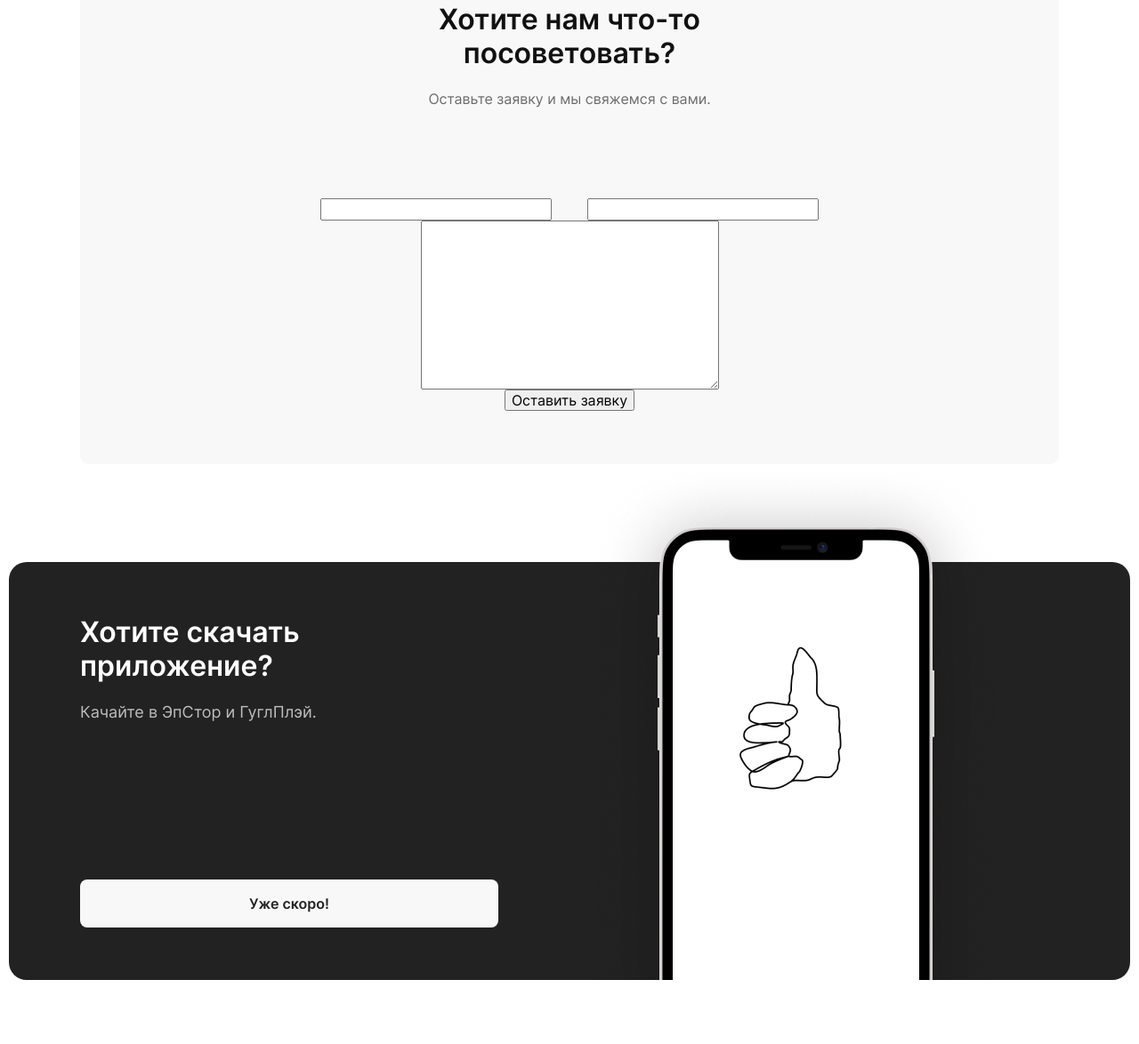
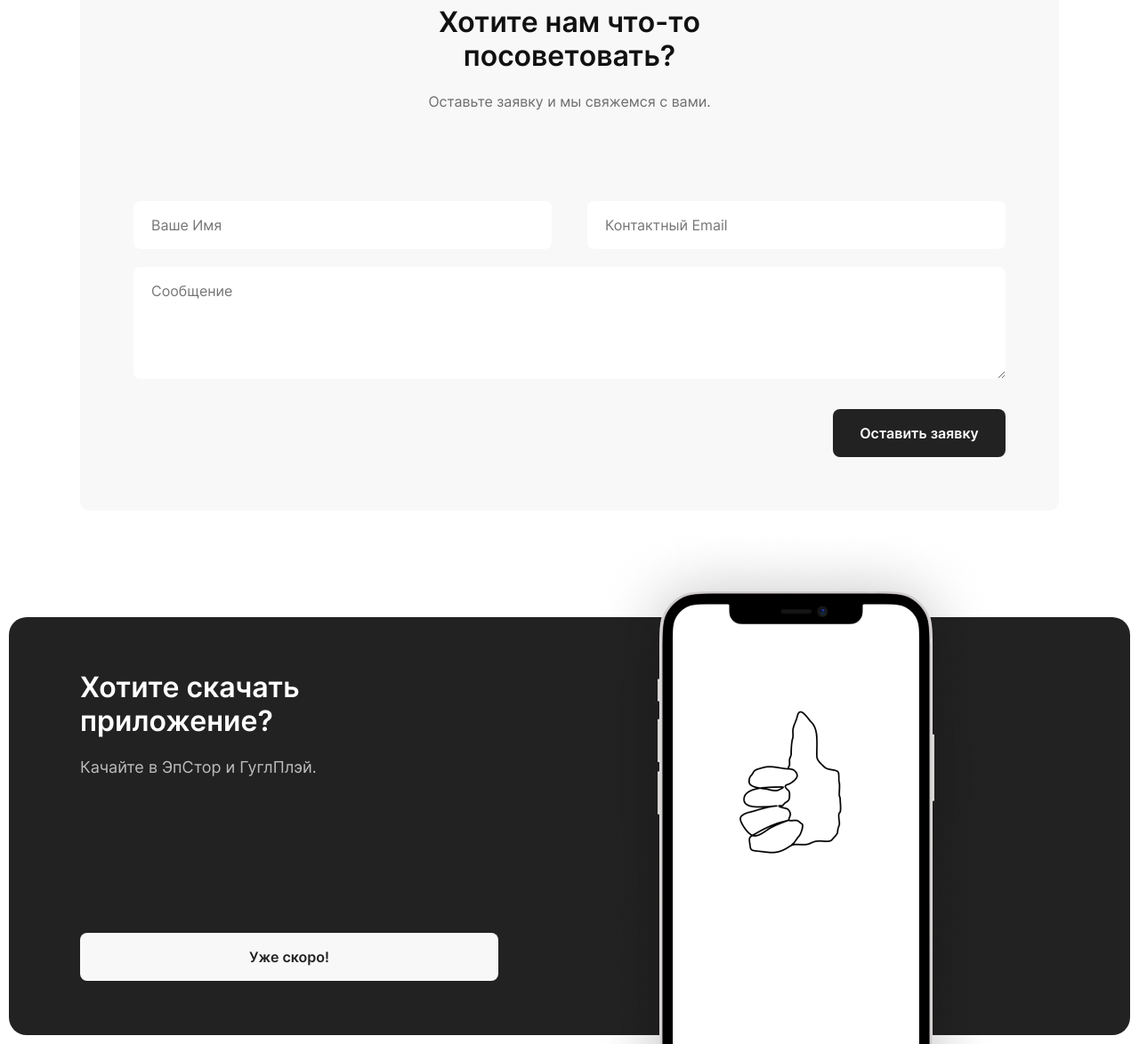
Before and after one commit to fedbka/youCanDraw, a plain HTML site: page src/index.html in a window 1280 px wide. Shown: the part 3254-4428 px from the top of the page at 89% size. Before the commit the page ends 4366 px from the top, so only its background shows below. Drawn offline with Linux system fonts and the light colour scheme.

Commit message:
feature: add final form layout and sections footer pixelPerfect

```diff
--- a/src/index.html
+++ b/src/index.html
@@ -48,7 +48,6 @@
                 <li class="images__item"><img src="./images/face-on-mobile-third.png"
                         alt="Каляка-маляка лица на экране смартфона">
                 </li>
-
             </ul>
             <ul class="cards">
                 <li class="cards__item">
@@ -69,11 +68,11 @@
                 <h3 class="form__title">Хотите нам что-то посоветовать?</h3>
                 <p class="form__subtitle">Оставьте заявку и мы свяжемся с вами.</p>
                 <fieldset class="form__fieldset">
-                    <input type="text" name="" id="">
-                    <input type="text" name="" id="">
+                    <input class="form__input" type="text" name="username" id="username" placeholder="Ваше Имя">
+                    <input class="form__input" type="text" name="email" id="email" placeholder="Контактный Email">
                    </fieldset>
                 <fieldset class="form__fieldset">
-                    <textarea name="" id="" cols="30" rows="10"></textarea>
+                    <textarea class="form__input" name="message" id="message" cols="30" rows="4" placeholder="Сообщение"></textarea>
                 </fieldset>
                 <button class="form__button">Оставить заявку</button>
             </form>
--- a/src/styles/blocks/_footer.scss
+++ b/src/styles/blocks/_footer.scss
@@ -3,23 +3,23 @@
   border-radius: 20px;
   color: $text-color-light;
   display: flex;
-  margin: 10px auto;
+  margin: 20px auto;
   width: calc(100% - 20px);
   display: flex;
   flex-direction: column;
   align-items: center;
   position: relative;
+  padding-top: 20px;
 
   &__content {
     box-sizing: border-box;
     display: flex;
     flex-direction: column;
     max-width: 1100px;
-    padding-top: 60px;
+    padding-top: 40px;
     width: 100%;
-    min-height: 470px;
+    min-height: 450px;
     overflow: hidden;
-
   }
 
   &__title {
@@ -38,7 +38,7 @@
 
   &__image {
     position: absolute;
-    bottom: 0px;
+    bottom: -10px;
     right: 140px;
   }
 
@@ -54,7 +54,7 @@
     text-decoration: none;
     color: $lt-background-dark;
     border-radius: 8px;
-    margin-top: 175px;
+    margin-top: 173px;
   }
 
 }
--- a/src/styles/blocks/_form.scss
+++ b/src/styles/blocks/_form.scss
@@ -15,7 +15,7 @@
         max-width: 500px;
         text-align: center;
         margin: 0;
-        padding: 0 0 20px;
+        padding: 3px 0 20px;
     }
 
     &__subtitle {
@@ -30,8 +30,35 @@
         gap: 40px;
         border: none;
         width: 100%;
-        justify-content: center;
+        justify-content: stretch;
         margin: 0;
         padding: 0;
+        padding-bottom: 20px;
+    }
+
+    &__input {
+        @include text();
+        width: 100%;
+        border-radius: 8px;
+        border: none;
+        padding: 15px 20px 15px;
+    }
+
+    &__button {
+        @include text();
+        font-weight: 600;
+        width: 194px;
+        height: 54px;
+        display: flex;
+        align-self: flex-end;
+        justify-content: center;
+        align-items: center;
+        background-color: $lt-background-dark;
+        border: none;
+        text-decoration: none;
+        color: $lt-background-light;
+        border-radius: 8px;
+        margin-top: 14px;
+
     }
 }
```
Also changed, not shown: src/styles/index.css, 1 other file.
